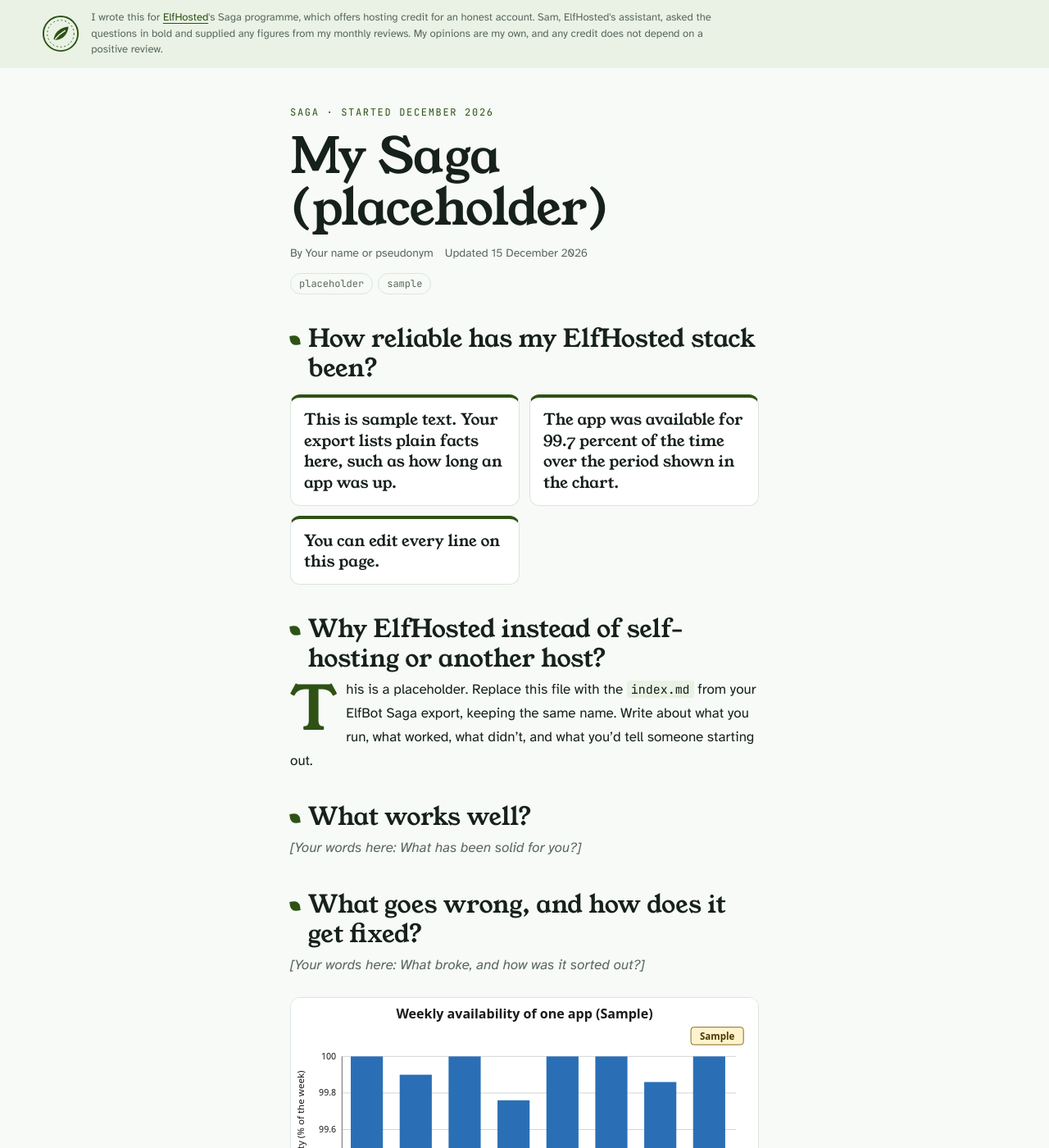
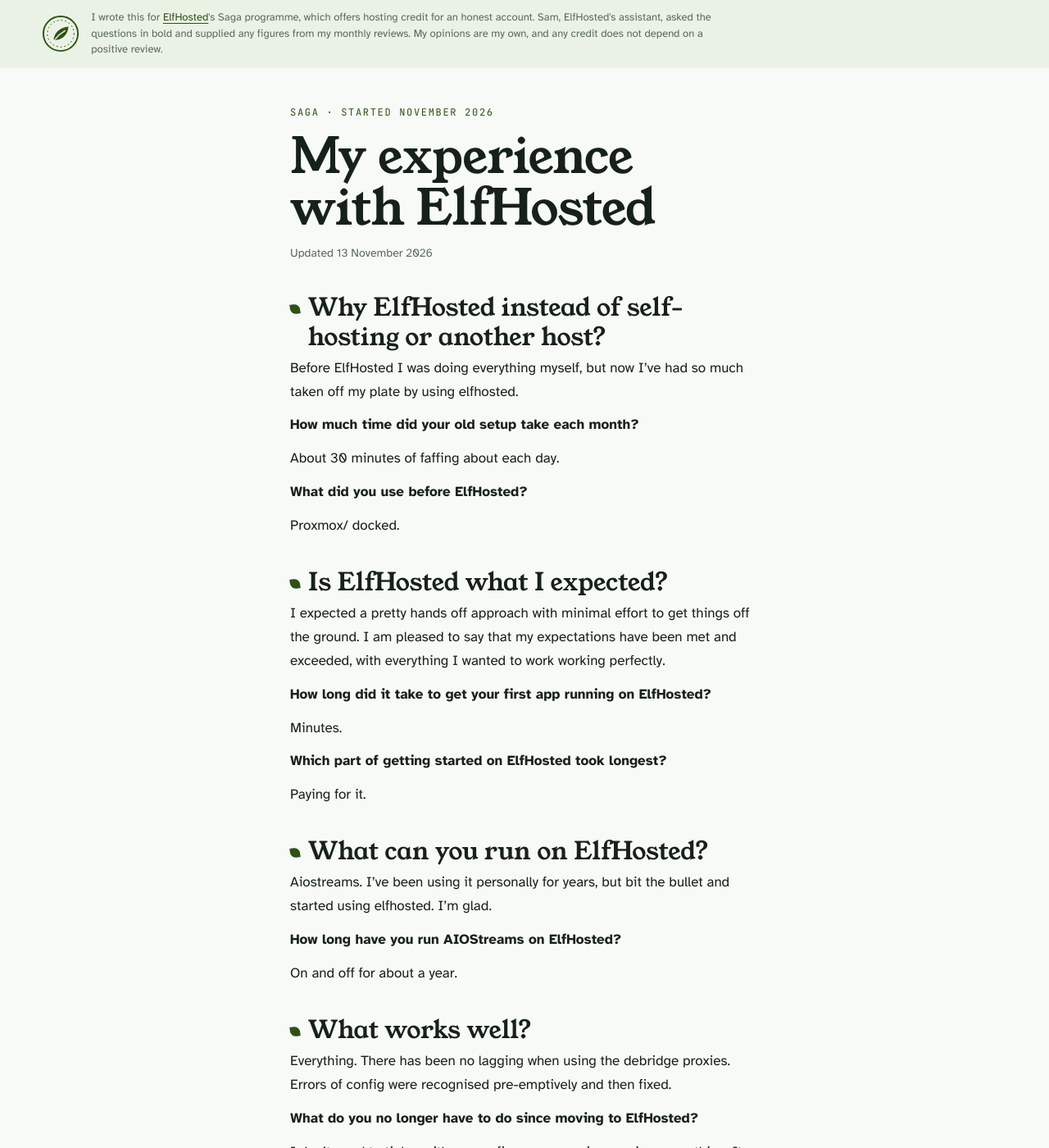
Before and after one commit to ewanp1997/Saga, a Jekyll site: the page built from index.md, in a window 1280 px wide and 1400 px high. Shown: the whole window at 82% size. Built offline with Jekyll 4.4.1, drawn with Linux system fonts in a browser that asks for light colours; some of the changed text lies outside the part shown.

Commit message:
Add files via upload

```diff
--- a/index.md
+++ b/index.md
@@ -1,35 +1,101 @@
 ---
 layout: saga
-title: "My Saga (placeholder)"
-# The template's own page: kept out of search engines and the sitemap until
-# your Saga's index.md replaces this file.
-placeholder: true
-sitemap: false
+image: /og.png
+saga_kit: 1
+title: "My experience with ElfHosted"
+description: "Before ElfHosted I was doing everything myself, but now I've had so much taken off my plate by using elfhosted."
+started: "2026-11-13"
+updated: "2026-11-13"
+disclosure_mode: infrastructure
+saga_id: "SAGA-5SMQCZ3C"
+style: "long-read"
+palette: "forest"
 ---
-
-## How reliable has my ElfHosted stack been? {#by-the-numbers}
-
-- This is sample text. Your export lists plain facts here, such as how long an app was up.
-- The app was available for 99.7 percent of the time over the period shown in the chart.
-- You can edit every line on this page.
 
 ## Why ElfHosted instead of self-hosting or another host?
 
-This is a placeholder. Replace this file with the `index.md` from your ElfBot Saga export, keeping the same name. Write about what you run, what worked, what didn't, and what you'd tell someone starting out.
+Before ElfHosted I was doing everything myself, but now I've had so much taken off my plate by using elfhosted.
+
+**How much time did your old setup take each month?**
+
+About 30 minutes of faffing about each day.
+
+**What did you use before ElfHosted?**
+
+Proxmox/ docked.
+
+## Is ElfHosted what I expected?
+
+I expected a pretty hands off approach with minimal effort to get things off the ground. I am pleased to say that my expectations have been met and exceeded, with everything I wanted to work working perfectly.
+
+**How long did it take to get your first app running on ElfHosted?**
+
+Minutes.
+
+**Which part of getting started on ElfHosted took longest?**
+
+Paying for it.
+
+## What can you run on ElfHosted?
+
+Aiostreams. I've been using it personally for years, but bit the bullet and started using elfhosted. I'm glad.
+
+**How long have you run AIOStreams on ElfHosted?**
+
+On and off for about a year.
 
 ## What works well?
 
-_[Your words here: What has been solid for you?]_
+Everything. There has been no lagging when using the debridge proxies. Errors of config were recognised pre-emptively and then fixed.
+
+**What do you no longer have to do since moving to ElfHosted?**
+
+I don't need to tinker with my configs, vpns, service proxies or anything. It just works.
 
 ## What goes wrong, and how does it get fixed?
 
-_[Your words here: What broke, and how was it sorted out?]_
+Nothing has gone wrong, but pre-emptively things have been fixed by attaching to the MCP to my agents.
 
-![Sample chart: weekly availability of an app over eight weeks, between 99.2 and 100 percent](assets/sample-availability.svg)
+**Did you, Sam or the ElfHosted team sort it out?**
 
-_Sample chart with made-up numbers. Your export carries a chart built from your own health checks._
+Sam helped me to do so.
 
-## What I asked Sam about
+**How long did the fix take once you asked for help?**
 
-- Sample question one
-- Sample question two
+Minutes.
+
+## Has it changed my free time or family life?
+
+My family whinges less about it not working 🤣
+
+## How useful is Sam, ElfHosted's AI assistant?
+
+I asked Sam to help me set up the MCP for my agent.
+
+**Did Sam get it right the first time?**
+
+Yes. Issues were my own.
+
+## What is ElfHosted support like?
+
+I haven't needed them. All issues have been resolved through the first layers of support.
+
+## Is ElfHosted worth the money?
+
+I think so. For the raw cost I think it's probably too high, but the convenience of the services offsets this and makes it worth it.
+
+**Which plan or apps do you pay for?**
+
+Aiostreams with debridge.
+
+**What did AIOStreams on ElfHosted replace, and what did that cost you?**
+
+Personal hosting. Cost my time.
+
+## What are the downsides?
+
+I would explain the debridge warming process more clearly. By my interpretation at first, i believed it meant a single stream at a time, not a single warming for caching.
+
+## Who is ElfHosted for, and who should skip it?
+
+_[Your words here: Who, if anyone, would you suggest it to? Who would it not suit?]_
```
Also changed, not shown: og.png (added).
